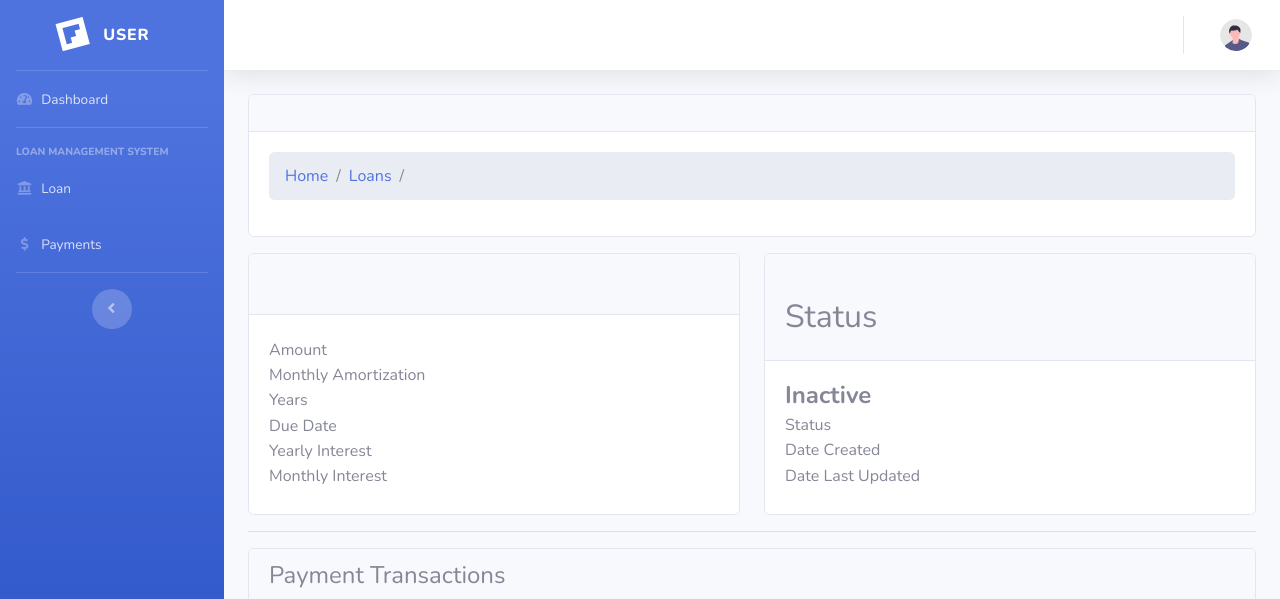
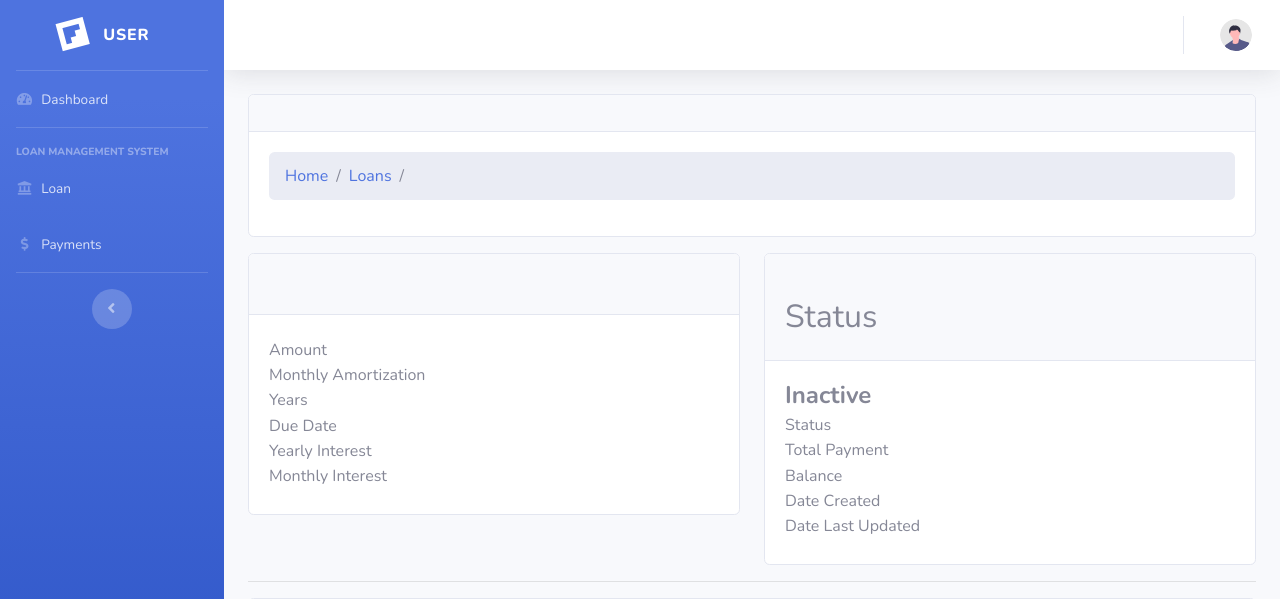
Before and after one commit to isat-u/loan-management, a Django app: template templates/user_dashboard/loans/detail.html in a window 1280 px wide. Shown: the top 599 px of the page. Run offline with Django 3.2, Linux system fonts and the light colour scheme; the template is opened without the code that fills it, so the values that code supplies are empty; some libraries are stand-ins or nearby versions.

Commit message:
added payment detail and balance

```diff
--- a/templates/user_dashboard/loans/detail.html
+++ b/templates/user_dashboard/loans/detail.html
@@ -1,5 +1,6 @@
 {% extends 'user_dashboard/base.html' %}
 {% load static %}
+{% load humanize %}
 
 {% block header_css %} {% endblock %}
 {% block header_js %} {% endblock %}
@@ -32,9 +33,9 @@
                     <h2 class="card-title">{{ obj.type }}</h2>
                 </div>
                 <div class="card-body">
-                    <h4 class="card-title">{{ obj.amount }}</h4>
+                    <h4 class="card-title">{{ obj.amount|intcomma }}</h4>
                     <h6 class="card-subtitle mb-2 text-muted">Amount</h6>
-                    <h4 class="card-title">{{ obj.monthly_amortization }}</h4>
+                    <h4 class="card-title">{{ obj.monthly_amortization|intcomma }}</h4>
                     <h6 class="card-subtitle mb-2 text-muted">Monthly Amortization</h6>
                     <h4 class="card-title">{{ obj.years }}</h4>
                     <h6 class="card-subtitle mb-2 text-muted">Years</h6>
@@ -62,6 +63,10 @@
                             <strong class="text-secondary">Inactive</strong>
                         {% endif %}</h4>
                     <h6 class="card-subtitle mb-2 text-muted">Status</h6>
+                    <h4 class="card-title">{{ total_payment|intcomma }}</h4>
+                    <h6 class="card-subtitle mb-2 text-muted">Total Payment</h6>
+                    <h4 class="card-title">{{ balance|intcomma }}</h4>
+                    <h6 class="card-subtitle mb-2 text-muted">Balance</h6>
                     <h4 class="card-title">{{ obj.created }}</h4>
                     <h6 class="card-subtitle mb-2 text-muted">Date Created</h6>
                     <h4 class="card-title">{{ obj.updated }}</h4>
```
Also changed, not shown: user_dashboard/controllers/views/user_dashboard/loans/main.py (+7 -3 lines).
